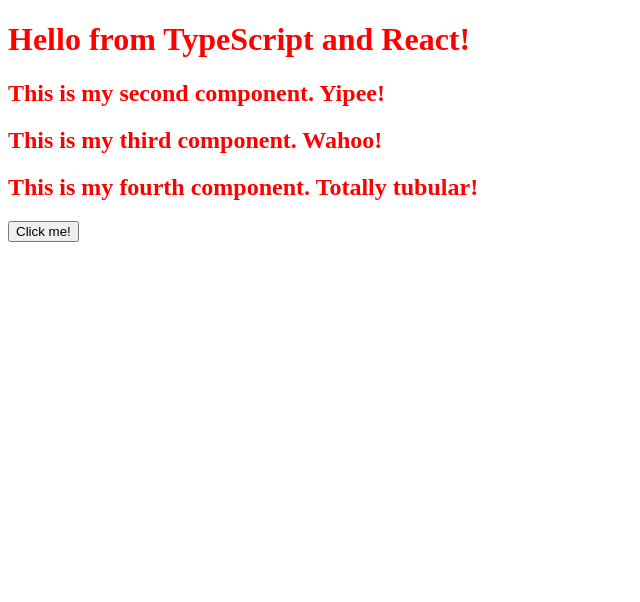
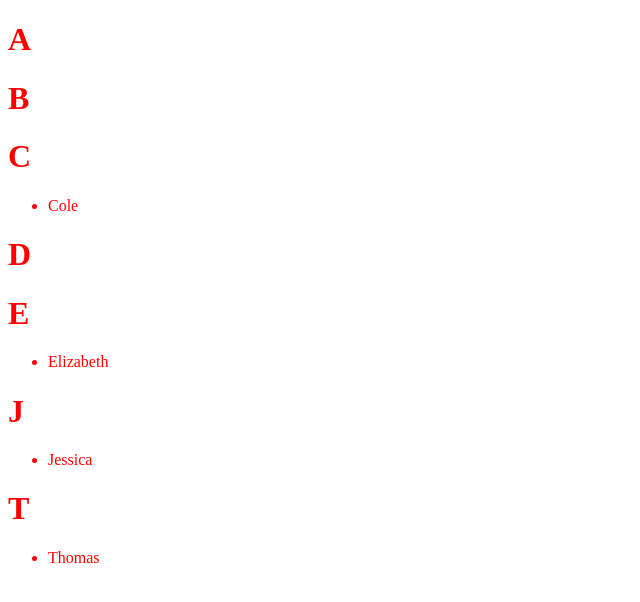
Before and after one commit to katerberg/minimal-react, a React app: page / in a window 1280 px wide. Shown: the top 602 px of the page, without its empty margins (0-640 px from the left). Built offline with nearby package versions, Linux system fonts and the light colour scheme; the HTML template or start-up script is replaced by a standard one.

Commit message:
Created the directory with dummy data and tests XUe5ttHm

```diff
--- /dev/null
+++ b/src/components/Letter.tsx
@@ -0,0 +1,16 @@
+import * as React from "react";
+
+export interface ILetterProps { letter: String; names: String[]; }
+
+export class Letter extends React.Component<ILetterProps, {}> {
+
+  render() {
+
+    return <div>
+      <h1>{this.props.letter}</h1>
+      <ul>
+        {this.props.names.map(n => <li>{n}</li>)}
+      </ul>
+    </div>;
+  }
+}
--- /dev/null
+++ b/src/components/PeopleList.tsx
@@ -0,0 +1,27 @@
+import * as React from "react";
+import {Letter} from './Letter';
+
+export class PeopleList extends React.Component {
+
+
+  filterNames(names:String[], letter:String) {
+    const nonEmptyNames:String[] = names.filter(name => name);
+    const capitalizedNames:String[] = nonEmptyNames.map(name => name[0].toUpperCase() + name.slice(1));
+    const filteredNames:String[] = capitalizedNames.filter(name => name[0] === letter);
+
+    return filteredNames.sort();
+    }
+
+
+
+  render() {
+
+    const letters: String[] = ["A", "B", "C", "D", "E", "J", "T"];
+    const names: String[] = ["Cole", "Elizabeth", "Jessica", "Thomas"];
+
+    return <div>
+
+      {letters.map(letter => <Letter letter={letter} names={this.filterNames(names, letter)}/>)}
+</div>;
+  }
+}
--- a/src/index.tsx
+++ b/src/index.tsx
@@ -1,10 +1,9 @@
 import * as React from "react";
 import * as ReactDOM from "react-dom";
 
-import { Hello } from "./components/Hello";
+import { PeopleList } from "./components/PeopleList";
 import './index.scss';
 
-ReactDOM.render(
-  <Hello compiler="TypeScript" framework="React" />,
+ReactDOM.render(<PeopleList/>,
     document.getElementById("app")
 );
```
Also changed, not shown: 1 other file (tests, documents, lock files or other folders).
